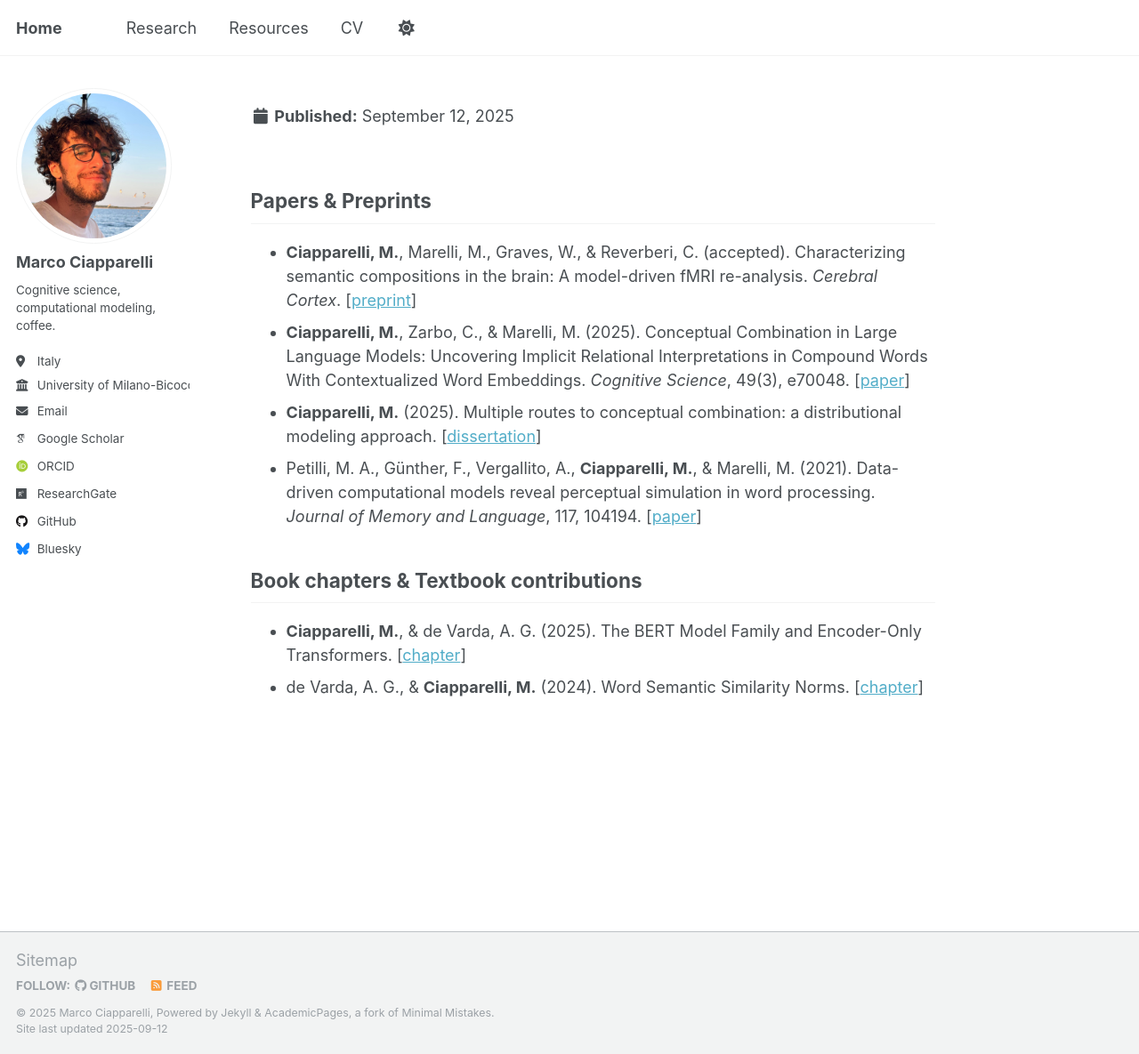
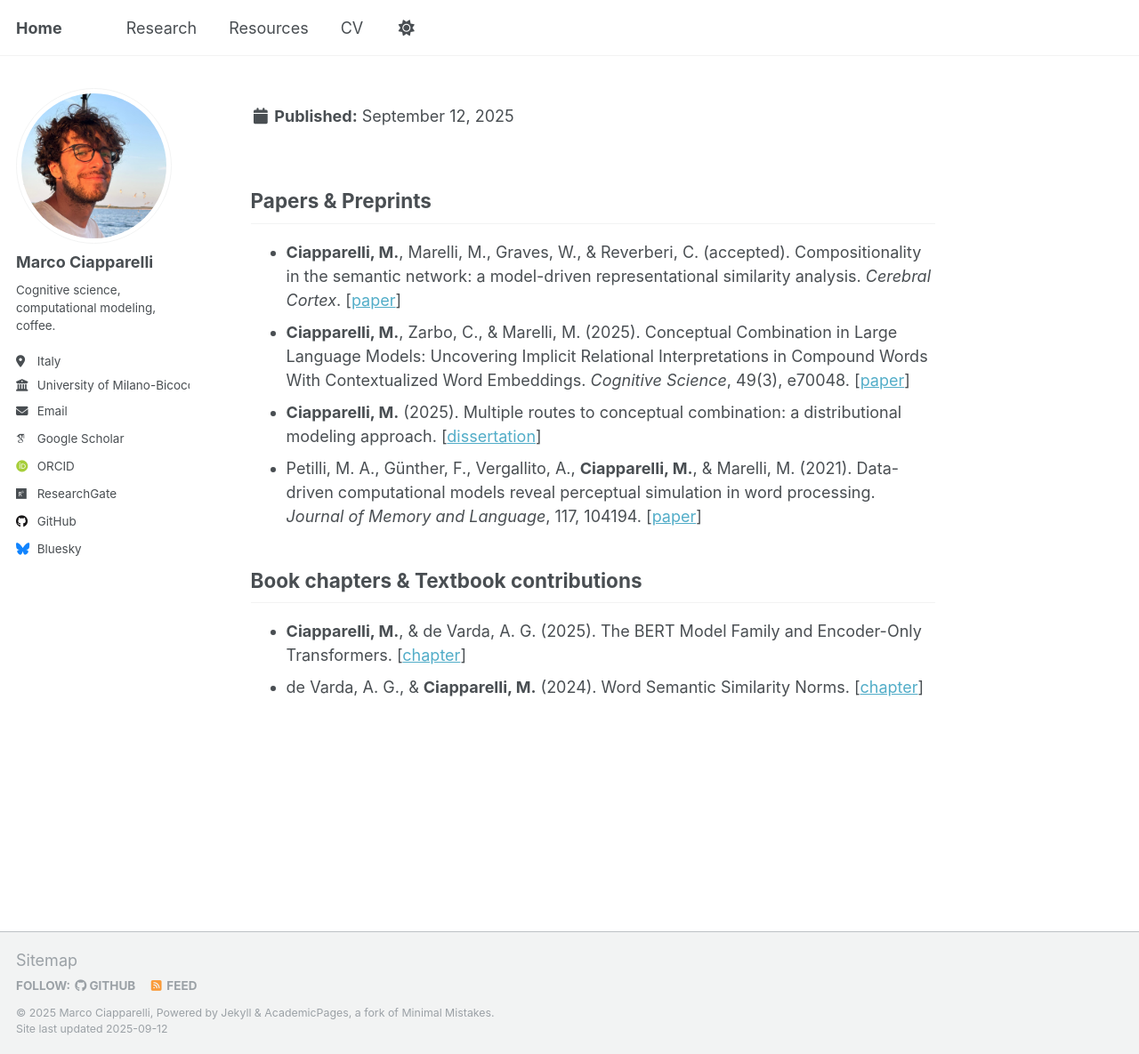
Before and after one commit to MarcoCiapparelli/MarcoCiapparelli.github.io, a Jekyll site: the page built from _research/publication_list.md, in a window 1280 px wide and 1185 px high. Shown: the whole window at 89% size. Built offline with Jekyll 4.4.1, drawn with Linux system fonts in a browser that asks for light colours; some web fonts are replaced; a script that is not in the unit is left out.

Commit message:
Update publication_list.md

```diff
--- a/_research/publication_list.md
+++ b/_research/publication_list.md
@@ -6,8 +6,8 @@ permalink: /teaching/publication_list
 
 
 ## Papers & Preprints
-*  **Ciapparelli, M.**, Marelli, M., Graves, W., & Reverberi, C. (accepted). Characterizing semantic compositions in the brain: A model-driven fMRI re-analysis. *Cerebral Cortex*.
-[[preprint](https://doi.org/10.1101/2025.04.25.650708)]
+*  **Ciapparelli, M.**, Marelli, M., Graves, W., & Reverberi, C. (accepted). Compositionality in the semantic network: a model-driven representational similarity analysis. *Cerebral Cortex*.
+[[paper](https://doi.org/10.1093/cercor/bhaf246)]
 *  **Ciapparelli, M.**, Zarbo, C., & Marelli, M. (2025). Conceptual Combination in Large Language Models: Uncovering Implicit Relational Interpretations in Compound Words With Contextualized Word Embeddings. *Cognitive Science*, 49(3), e70048.
 [[paper](https://doi.org/10.1111/cogs.70048)]
 *  **Ciapparelli, M.** (2025). Multiple routes to conceptual combination: a distributional modeling approach.
```
